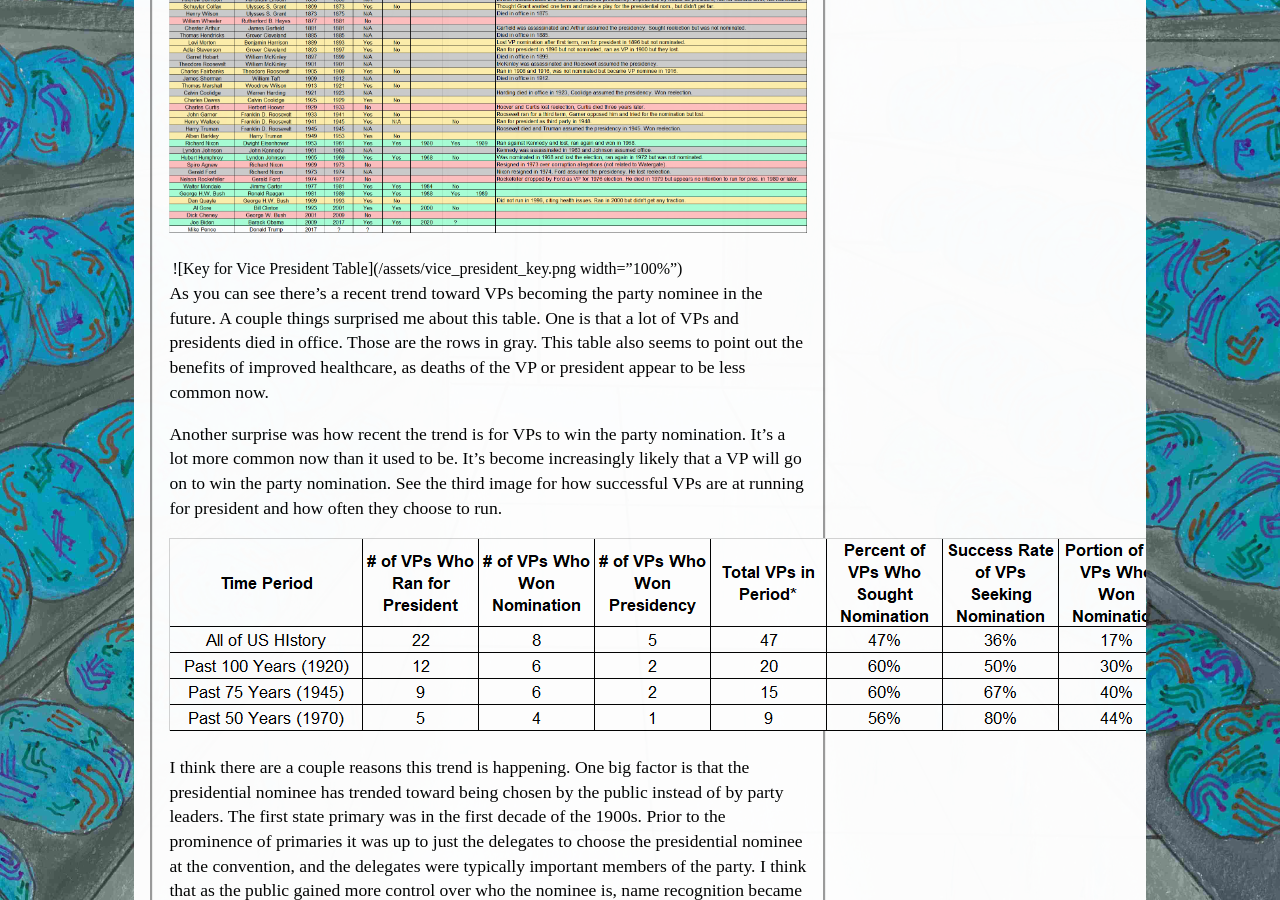
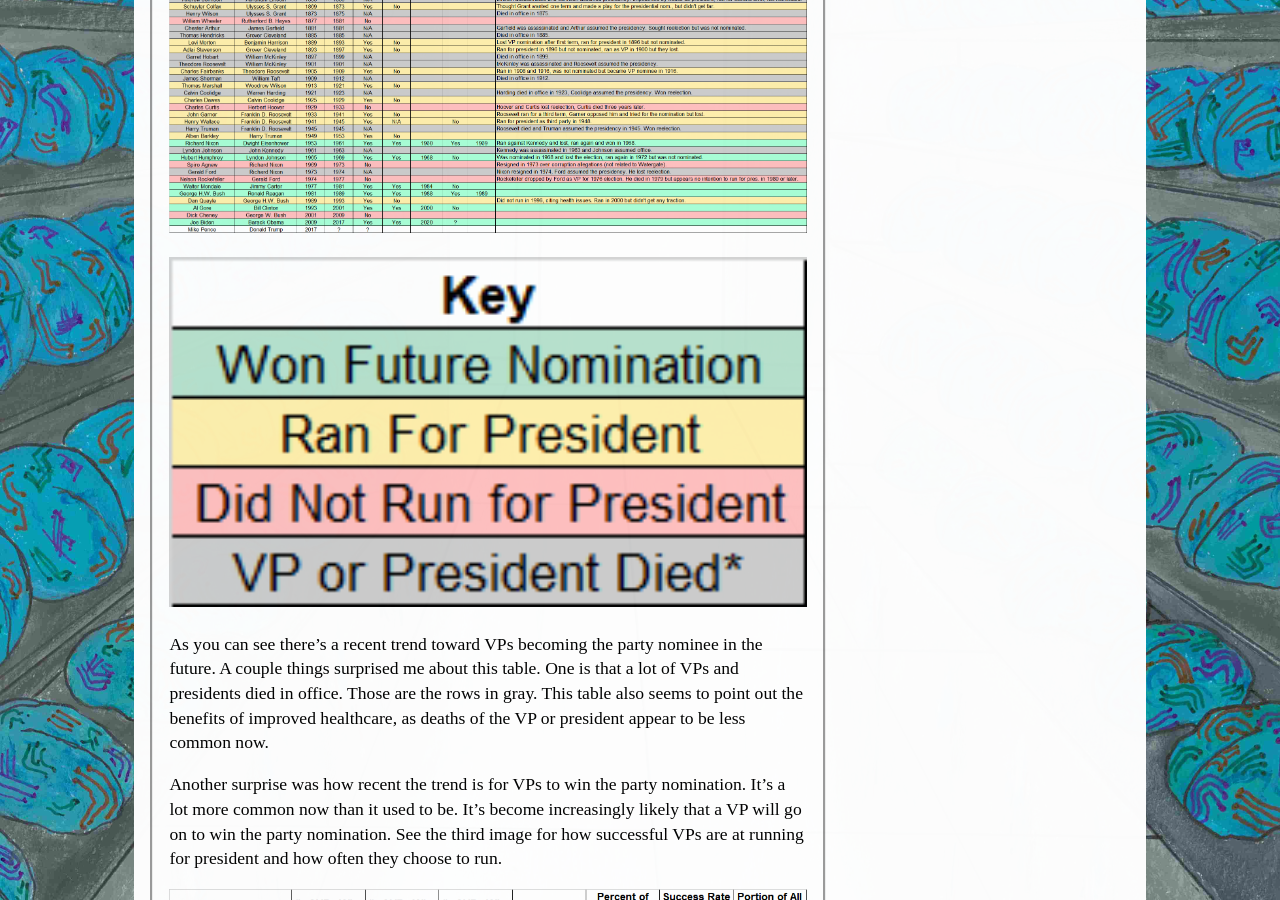
Before and after one commit to ryooan/ryooan.github.io, a Jekyll site: the page built from my_collections/_posts/2020-8-3-Vice President Discourse Usually Neglects a Big Factor.md, in a window 1280 px wide and 900 px high, scrolled down 776 px. Built offline with Jekyll 4.4.1, drawn with Linux system fonts in a browser that asks for light colours.

Commit message:
Update 2020-8-3-Vice President Discourse Usually Neglects a Big Factor.md

```diff
--- a/my_collections/_posts/2020-8-3-Vice President Discourse Usually Neglects a Big Factor.md
+++ b/my_collections/_posts/2020-8-3-Vice President Discourse Usually Neglects a Big Factor.md
@@ -10,13 +10,13 @@
 
 <img src="/assets/vice_president_full_table.png" width="100%" />
 
-![Key for Vice President Table](/assets/vice_president_key.png | width="100%")
+<img src="/assets/vice_president_key.png" width="100%" />
 
 As you can see there's a recent trend toward VPs becoming the party nominee in the future. A couple things surprised me about this table. One is that a lot of VPs and presidents died in office. Those are the rows in gray. This table also seems to point out the benefits of improved healthcare, as deaths of the VP or president appear to be less common now.
 
 Another surprise was how recent the trend is for VPs to win the party nomination. It's a lot more common now than it used to be. It's become increasingly likely that a VP will go on to win the party nomination. See the third image for how successful VPs are at running for president and how often they choose to run.
 
-![Vice President Success Rates](/assets/vice_president_summary_table.png)
+<img src="/assets/vice_president_summary_table.png" width="100%" />
 
 I think there are a couple reasons this trend is happening. One big factor is that the presidential nominee has trended toward being chosen by the public instead of by party leaders. The first state primary was in the first decade of the 1900s. Prior to the prominence of primaries it was up to just the delegates to choose the presidential nominee at the convention, and the delegates were typically important members of the party. I think that as the public gained more control over who the nominee is, name recognition became a bigger factor. Party bosses would be more likely to know all the major players and their politics, so they have a larger pool of favorites to pick from. Your regular citizen might know only the big names and want someone familiar to them.
 
```
